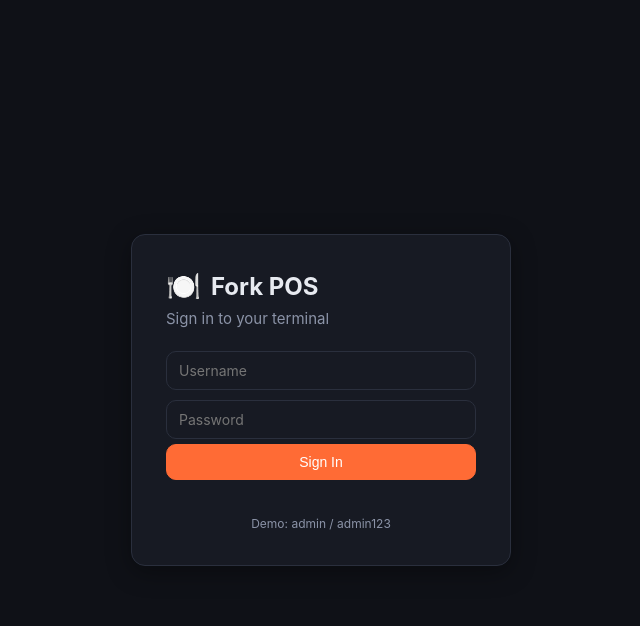
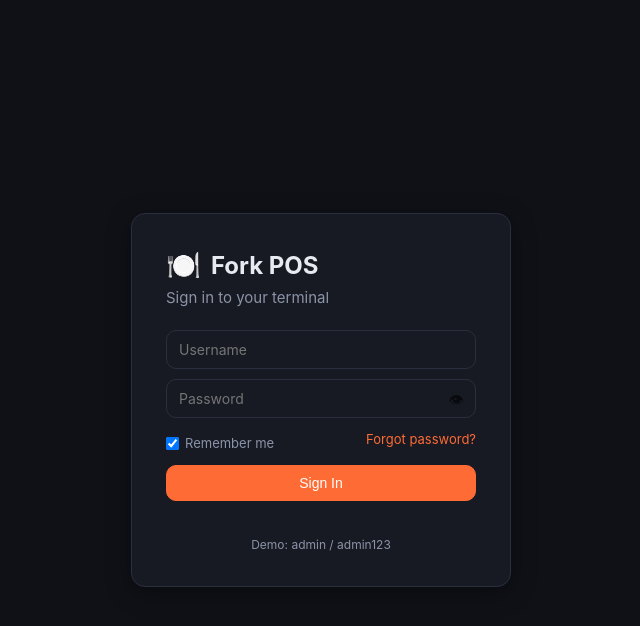
Before and after one commit to gamithhewathenna-cyber/chumchums, a PHP site: page / in a window 1280 px wide. Shown: the top 626 px of the page, without its empty margins (319-959 px from the left). Run offline with PHP 8.4, Linux system fonts and the light colour scheme; data that the repository does not hold is empty.

Commit message:
PAssowr Change

```diff
--- a/assets/css/styles.css
+++ b/assets/css/styles.css
@@ -50,6 +50,18 @@ label { font-size: 13px; color: var(--muted); display: block; margin-top: 8px; }
 .logo-upload .preview-empty { width: 64px; height: 64px; border-radius: 12px; border: 1px dashed var(--border);
   display: flex; align-items: center; justify-content: center; font-size: 26px; background: var(--surface-2); }
 .login-card p { margin: 6px 0 18px; } .hint { text-align: center; margin-top: 14px; font-size: 12px; }
+.pass-wrap { position: relative; }
+.pass-wrap input { padding-right: 40px; }
+.pass-toggle { position: absolute; right: 4px; top: 50%; transform: translateY(-50%);
+  background: none; border: none; cursor: pointer; font-size: 15px; padding: 6px 8px;
+  opacity: .6; line-height: 1; }
+.pass-toggle:hover { opacity: 1; }
+.login-row { display: flex; align-items: center; justify-content: space-between;
+  margin: 4px 0 14px; font-size: 13px; }
+.remember-me { display: flex; align-items: center; gap: 6px; color: var(--muted); cursor: pointer; }
+.remember-me input { width: auto; margin: 0; }
+.forgot-link { color: var(--primary); text-decoration: none; }
+.forgot-link:hover { text-decoration: underline; }
 
 /* App layout */
 .app { display: grid; grid-template-columns: 232px 1fr; height: 100vh; }
--- a/assets/js/api.js
+++ b/assets/js/api.js
@@ -1,17 +1,21 @@
 const API = {
   base: '/api',
-  token: localStorage.getItem('pos_token') || null,
-  user: JSON.parse(localStorage.getItem('pos_user') || 'null'),
+  token: localStorage.getItem('pos_token') || sessionStorage.getItem('pos_token') || null,
+  user: JSON.parse(localStorage.getItem('pos_user') || sessionStorage.getItem('pos_user') || 'null'),
 
-  setAuth(token, user) {
+  setAuth(token, user, remember = true) {
     this.token = token; this.user = user;
-    localStorage.setItem('pos_token', token);
-    localStorage.setItem('pos_user', JSON.stringify(user));
+    const store = remember ? localStorage : sessionStorage;
+    const other = remember ? sessionStorage : localStorage;
+    store.setItem('pos_token', token);
+    store.setItem('pos_user', JSON.stringify(user));
+    other.removeItem('pos_token');
+    other.removeItem('pos_user');
   },
   clearAuth() {
     this.token = null; this.user = null;
-    localStorage.removeItem('pos_token');
-    localStorage.removeItem('pos_user');
+    localStorage.removeItem('pos_token'); localStorage.removeItem('pos_user');
+    sessionStorage.removeItem('pos_token'); sessionStorage.removeItem('pos_user');
   },
 
   async req(method, path, body) {
--- a/assets/js/app.js
+++ b/assets/js/app.js
@@ -14,12 +14,25 @@ async function doLogin() {
   const password = $('#loginPass').value;
   try {
     const { token, user } = await API.post('/auth/login', { username, password });
-    API.setAuth(token, user);
+    API.setAuth(token, user, $('#rememberMe').checked);
     startApp();
   } catch (e) { $('#loginErr').textContent = e.message; }
 }
 $('#loginBtn').onclick = doLogin;
 $('#loginPass').addEventListener('keydown', e => e.key === 'Enter' && doLogin());
+
+$('#togglePass').onclick = () => {
+  const showing = $('#loginPass').type === 'text';
+  $('#loginPass').type = showing ? 'password' : 'text';
+  $('#togglePass').textContent = showing ? '👁' : '🙈';
+  $('#togglePass').setAttribute('aria-label', showing ? 'Show password' : 'Hide password');
+};
+
+$('#forgotPass').onclick = (e) => {
+  e.preventDefault();
+  modal('Forgot Password', el('p', {}, 'Passwords can\'t be reset by email on this system. Please contact your manager or admin — they can set a new password for you from Staff, or an admin can reset it directly in the database.'),
+    [{ label: 'Close', primary: true, onClick: closeModal }]);
+};
 
 $('#logoutBtn').onclick = () => { API.clearAuth(); location.reload(); };
 $('#themeBtn').onclick = () =>
@@ -648,7 +661,27 @@ VIEWS.settings = async (v) => {
       const a = el('a', { href: URL.createObjectURL(new Blob([JSON.stringify(data, null, 2)], { type: 'application/json' })),
         download: 'pos-backup-' + new Date().toISOString().slice(0, 10) + '.json' }); a.click();
     } }, '⬇ Download Backup'));
-  v.append(logoCard, card, backup);
+
+  const curPass = el('input', { type: 'password', placeholder: 'Current password' });
+  const newPass = el('input', { type: 'password', placeholder: 'New password (min 6 characters)' });
+  const confPass = el('input', { type: 'password', placeholder: 'Confirm new password' });
+  const passErr = el('div', { class: 'err' });
+  const passCard = el('div', { class: 'card', style: 'max-width:520px;margin-top:16px' },
+    el('div', { class: 'section-title', style: 'margin-top:0' }, 'Change My Password'),
+    el('label', {}, 'Current Password'), curPass,
+    el('label', {}, 'New Password'), newPass,
+    el('label', {}, 'Confirm New Password'), confPass, passErr,
+    el('button', { class: 'btn primary', style: 'margin-top:16px', onClick: async () => {
+      passErr.textContent = '';
+      if (newPass.value !== confPass.value) { passErr.textContent = 'New passwords do not match'; return; }
+      try {
+        await API.put('/auth/password', { current_password: curPass.value, new_password: newPass.value });
+        curPass.value = ''; newPass.value = ''; confPass.value = '';
+        toast('Password updated');
+      } catch (e) { passErr.textContent = e.message; }
+    } }, 'Update Password'));
+
+  v.append(logoCard, card, passCard, backup);
 };
 
 // ---------- Boot ----------
--- a/index.html
+++ b/index.html
@@ -13,7 +13,14 @@
       <div class="brand"><span class="logo" id="loginLogo">🍽️</span><h1 id="loginBrandName">Fork POS</h1></div>
       <p class="muted">Sign in to your terminal</p>
       <input id="loginUser" placeholder="Username" autocomplete="username" />
-      <input id="loginPass" type="password" placeholder="Password" autocomplete="current-password" />
+      <div class="pass-wrap">
+        <input id="loginPass" type="password" placeholder="Password" autocomplete="current-password" />
+        <button type="button" id="togglePass" class="pass-toggle" aria-label="Show password">👁</button>
+      </div>
+      <div class="login-row">
+        <label class="remember-me"><input type="checkbox" id="rememberMe" checked /> Remember me</label>
+        <a href="#" id="forgotPass" class="forgot-link">Forgot password?</a>
+      </div>
       <button id="loginBtn" class="btn primary block">Sign In</button>
       <div id="loginErr" class="err"></div>
       <div class="hint muted">Demo: admin / admin123</div>
```
Also changed, not shown: api/routes/auth.php (+15 -0 lines).
